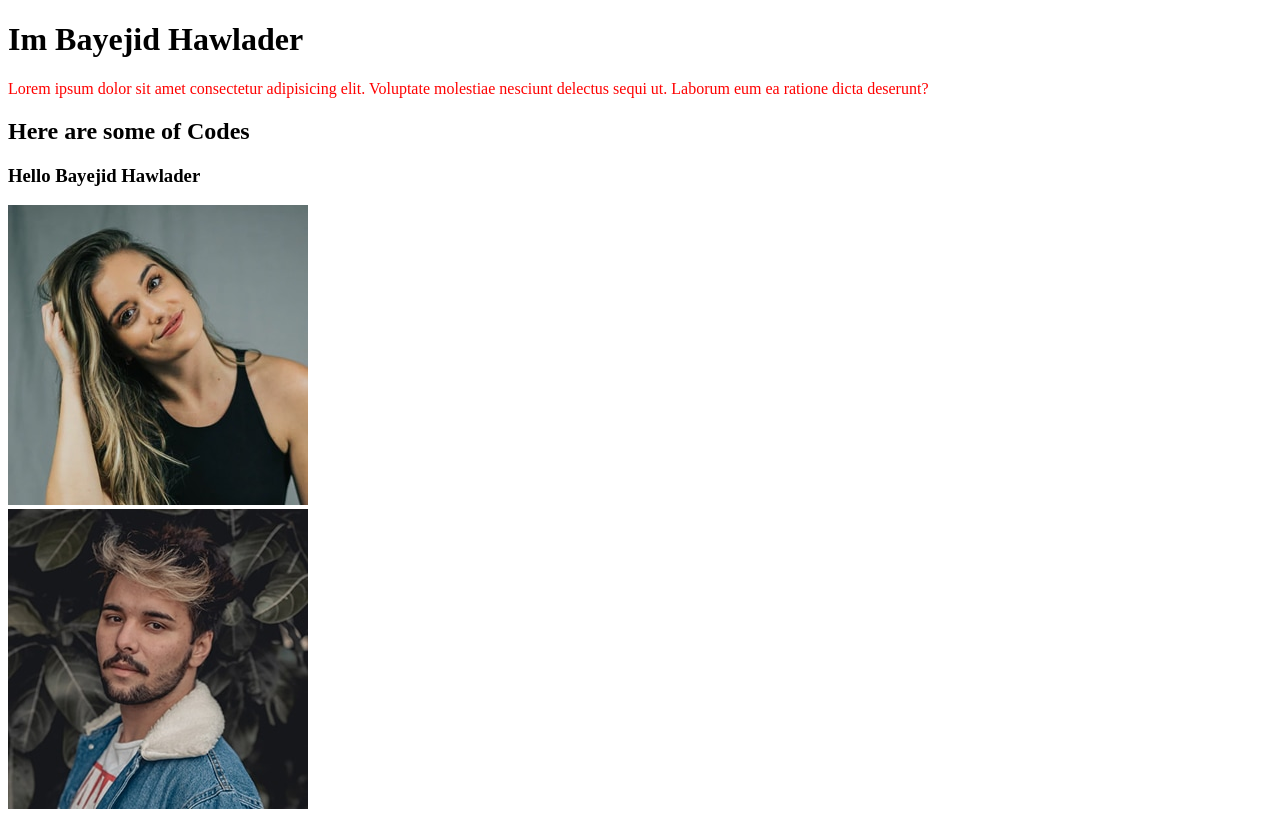
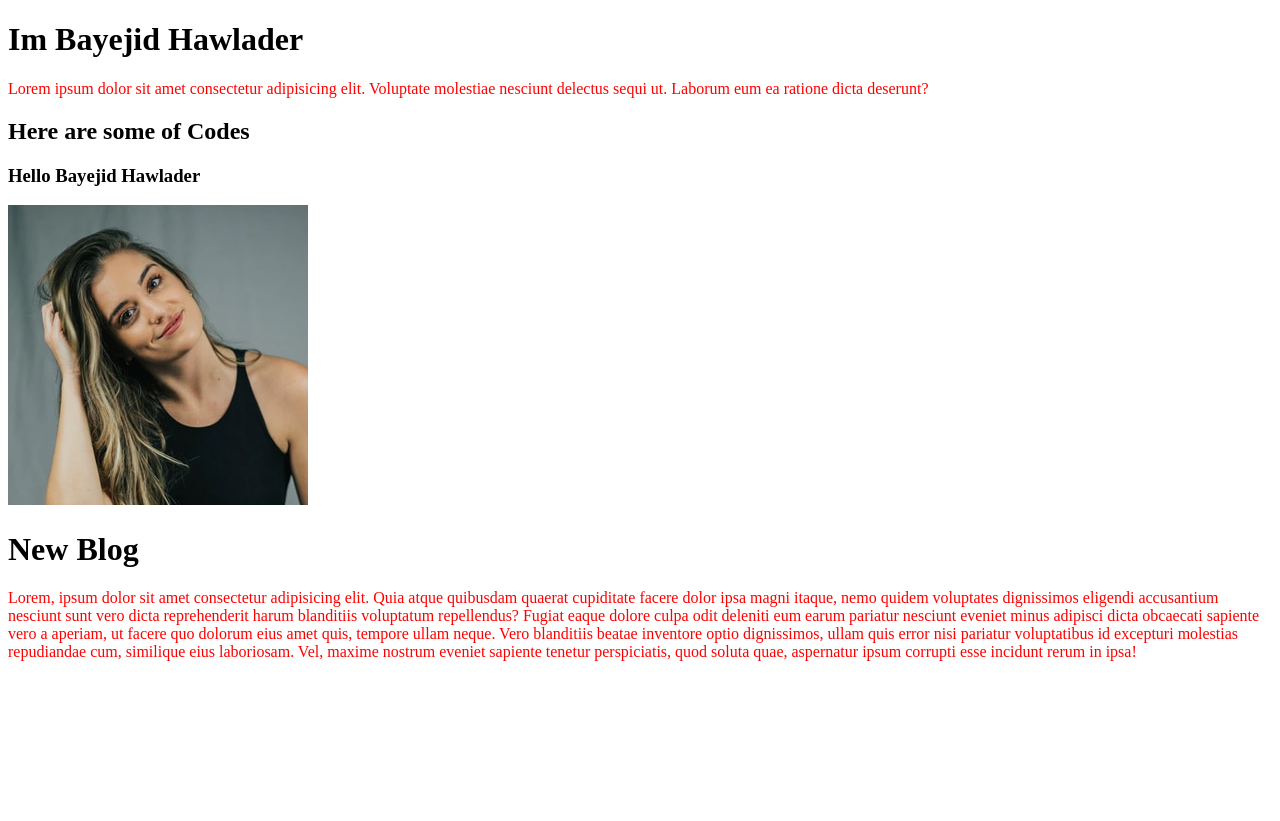
Before and after one commit to bayejidhawlader/my-first-repo, a plain HTML site: page index.html in a window 1280 px wide. After the commit the page ends 800 px from the top, so only its background shows below. Drawn offline with Linux system fonts and the light colour scheme.

Commit message:
added new branchese

```diff
--- a/index.html
+++ b/index.html
@@ -17,6 +17,9 @@
 
     <img src="img/Handsome-mechanic-2.jpg" alt="">
     <br>
-    <img src="Handsome-mechanic-3.jpg" alt="">
+    <div>
+        <h1>New Blog</h1>
+        <p>Lorem, ipsum dolor sit amet consectetur adipisicing elit. Quia atque quibusdam quaerat cupiditate facere dolor ipsa magni itaque, nemo quidem voluptates dignissimos eligendi accusantium nesciunt sunt vero dicta reprehenderit harum blanditiis voluptatum repellendus? Fugiat eaque dolore culpa odit deleniti eum earum pariatur nesciunt eveniet minus adipisci dicta obcaecati sapiente vero a aperiam, ut facere quo dolorum eius amet quis, tempore ullam neque. Vero blanditiis beatae inventore optio dignissimos, ullam quis error nisi pariatur voluptatibus id excepturi molestias repudiandae cum, similique eius laboriosam. Vel, maxime nostrum eveniet sapiente tenetur perspiciatis, quod soluta quae, aspernatur ipsum corrupti esse incidunt rerum in ipsa!</p>
+    </div>
 </body>
 </html>
```
